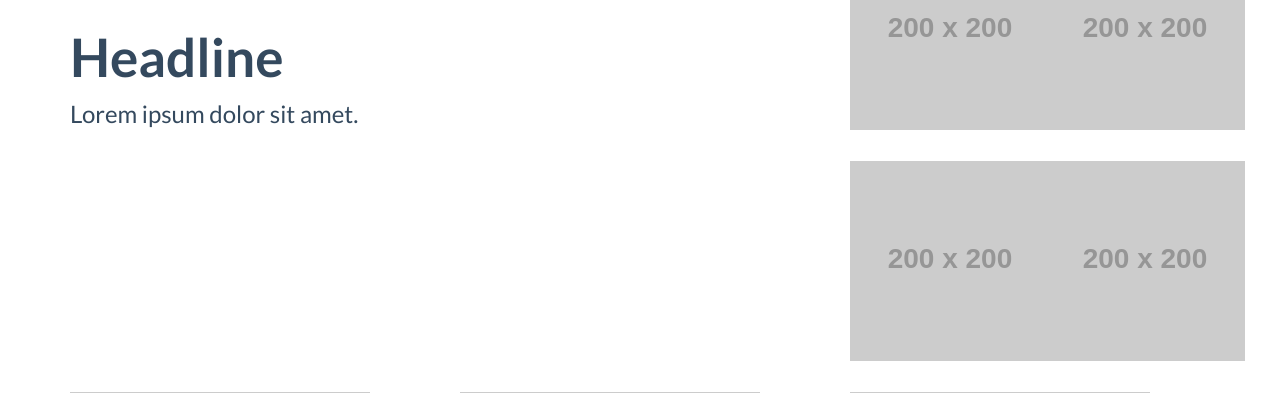
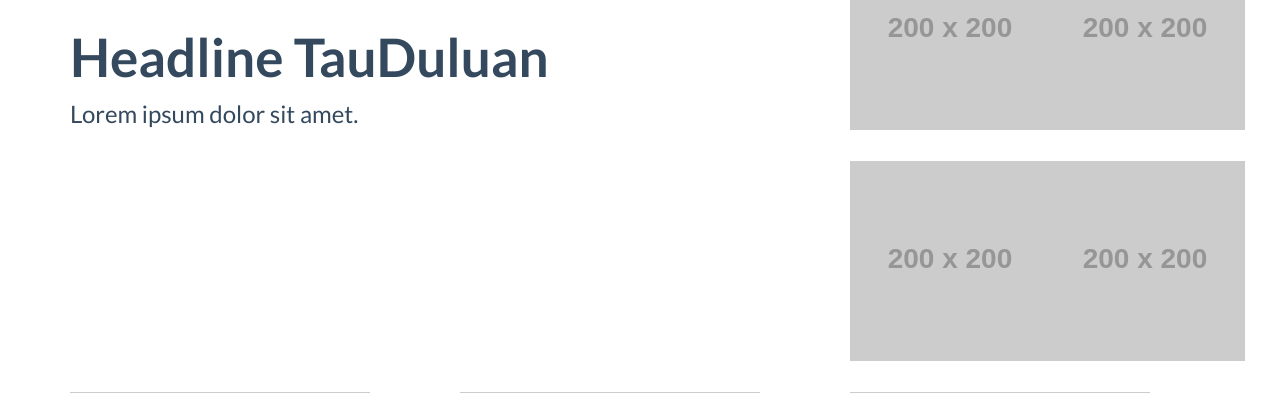
Before and after one commit to tauduluan/php, a PHP site: page / in a window 1280 px wide. Shown: the part 384-777 px from the top of the page. Run offline with PHP 8.4, Linux system fonts and the light colour scheme; grey boxes labelled with a size stand in for pictures from a placeholder-image service; some libraries are stand-ins or nearby versions.

Commit message:
Added more sentece on headline

```diff
--- a/src/headline.php
+++ b/src/headline.php
@@ -1,7 +1,7 @@
 <div class="row">
   <div class="headline col-md-8">
     <img src="https://placeholdit.imgix.net/~text?txtsize=70&txt=Headline&w=750&h=500&txttrack=0" alt="" />
-    <h2>Headline</h2>
+    <h2>Headline TauDuluan</h2>
     <h6>
       Lorem ipsum dolor sit amet.
     </h6>
```
